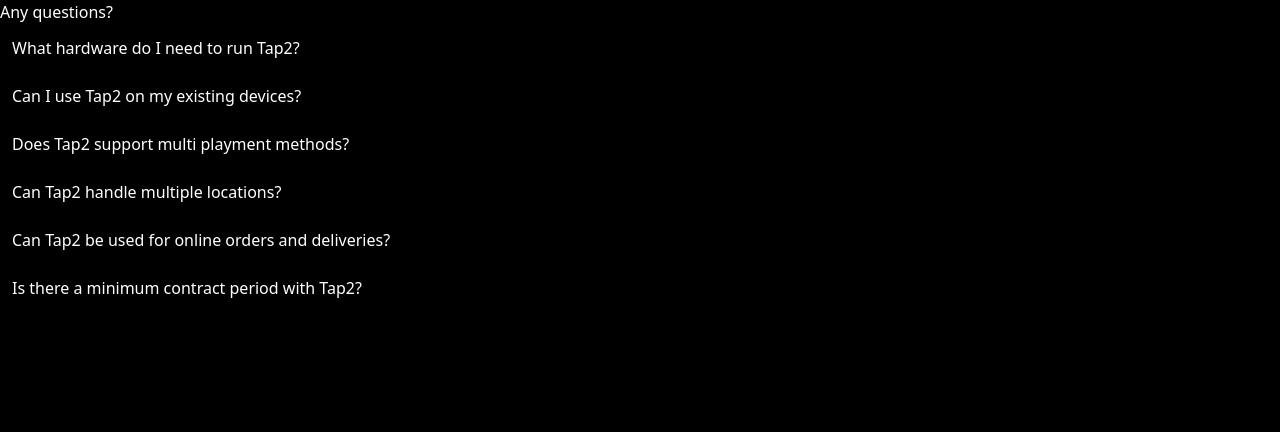
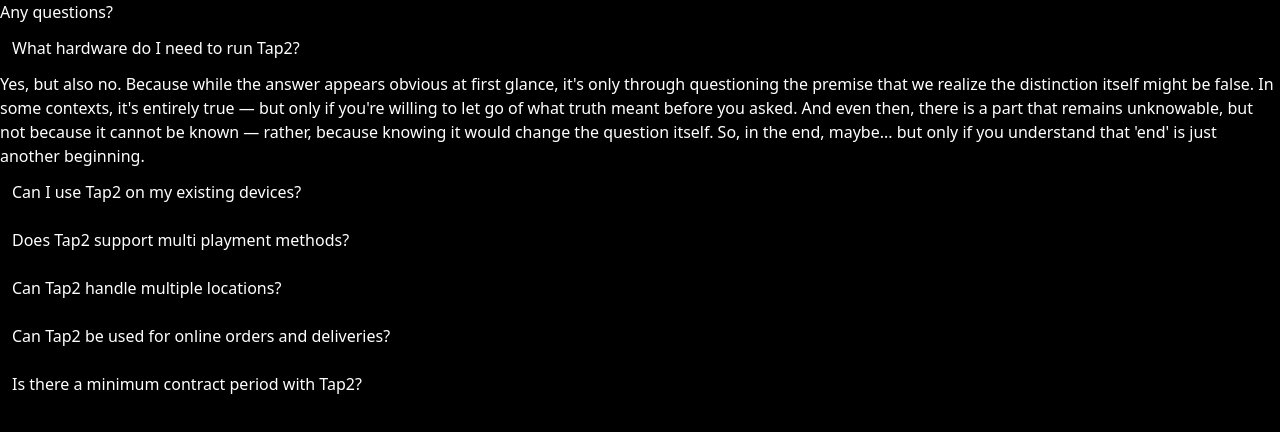
Before and after one commit to noa-minha/Tap2SecondProject, a SvelteKit app: page / in a window 1280 px wide. Both pictures are taken after a click on the button "What hardware do I need to run Tap2?". Shown: the top 432 px of the page. Built offline with nearby package versions, Linux system fonts and the light colour scheme.

Commit message:
added button and answers

```diff
--- a/src/routes/+page.svelte
+++ b/src/routes/+page.svelte
@@ -24,8 +24,11 @@
     <section>
         <h1 class="text-white"> Any questions?</h1>
             <div class="flex flex-col items-start">
-                {#each questions as question}
-                <button class="text-white m-3">{question}</button>
+                {#each questions as question, i}
+                    <button on:click={() => questionsShow[i] = !questionsShow[i]} class="text-white m-3">{question}</button>
+                    {#if questionsShow[i] === true}
+                    <div class="text-white">{defaultAnswer}</div>
+                    {/if}
                 {/each}
             </div>
     </section>
```
